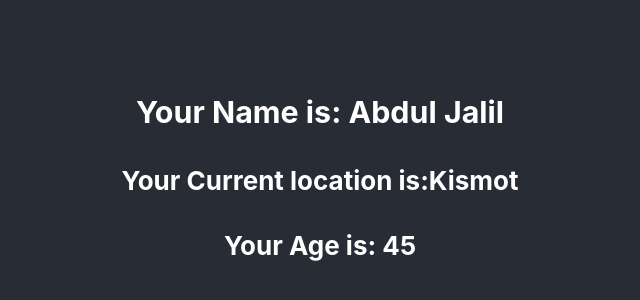
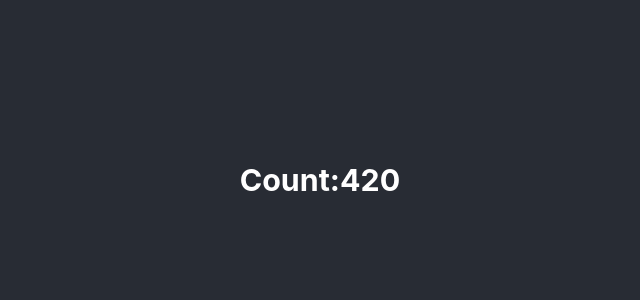
Before and after one commit to ajauntor/react-core, a React (Create React App) app: page / in a window 1280 px wide. Shown: the part 220-520 px from the top of the page, without its empty margins (320-960 px from the left). Built offline with nearby package versions, Linux system fonts and the light colour scheme.

Commit message:
Set Count useing useState

```diff
--- a/src/App.js
+++ b/src/App.js
@@ -1,29 +1,22 @@
 import logo from './logo.svg';
 import './App.css';
+import { useState } from 'react';
 
 function App() {
-  const friendsName = [
-    {name:"Abdul Jalil", age:45, location: "Kismot"},
-    {name:"AJ Auntor", age:24, location:"Hossenpur"},
-    {name:"Israt Jahan", age:23, location:"Mirpur, Dhaka"}
-  ]
-  const friends = friendsName.map(friend => friend);
-  console.log(Friends);
   return (
     <div className="App">
       <header className="App-header">
-      <Friends name={friendsName[0].name} location={friendsName[0].location} age={friendsName[0].age}></Friends>
+      <Counter></Counter>
       </header>
     </div>
   );
 }
-function Friends(props){
-  return(
+function Counter (){
+  const [count, setCount] = useState(420)
+  return (
     <div>
-      <h3>Your Name is: {props.name}</h3>
-      <h4>Your Current location is:{props.location}</h4>
-      <h4>Your Age is: {props.age}</h4>
+      <h3>Count:{count}</h3>
     </div>
-  );
+  )
 }
 export default App;
```
